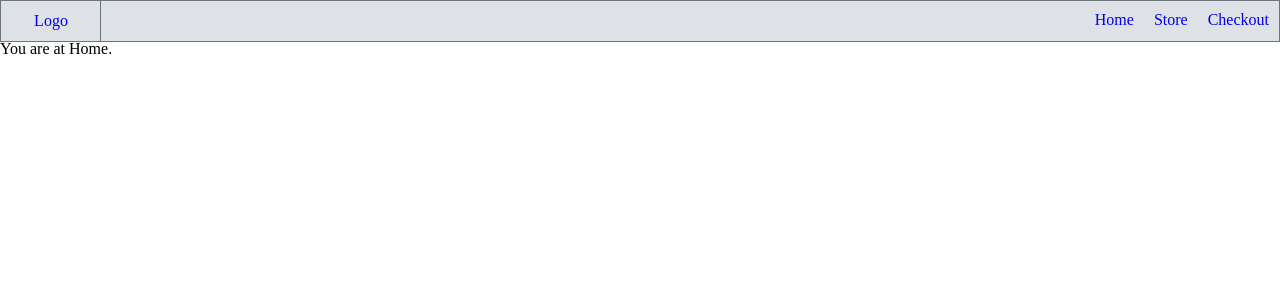
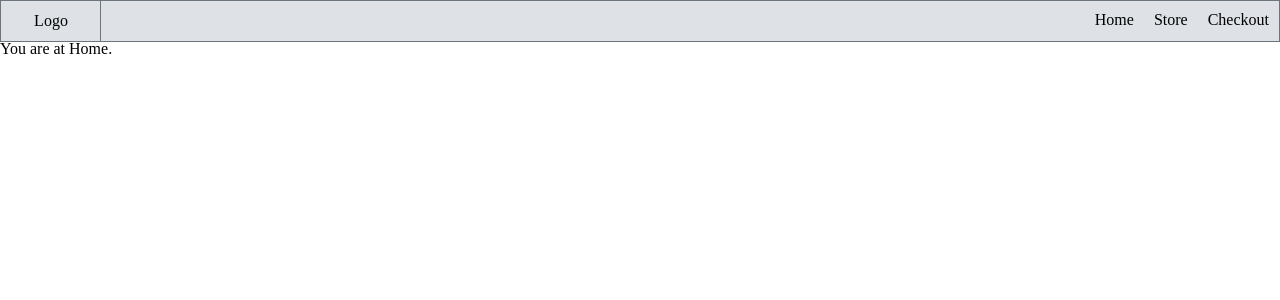
Before and after one commit to jcccc4/shoppingCart, a React (Vite) app: page / in a window 1280 px wide. Shown: the top 300 px of the page. Built offline with nearby package versions, Linux system fonts and the light colour scheme.

Commit message:
Text default color to black

```diff
--- a/src/layouts/header/Header.module.css
+++ b/src/layouts/header/Header.module.css
@@ -37,8 +37,9 @@ li{
 
 a{
     text-decoration: none;
+    color: black;
 }
 
 a:visited {
-    color: #212529;
+    color: black;
 }
```
